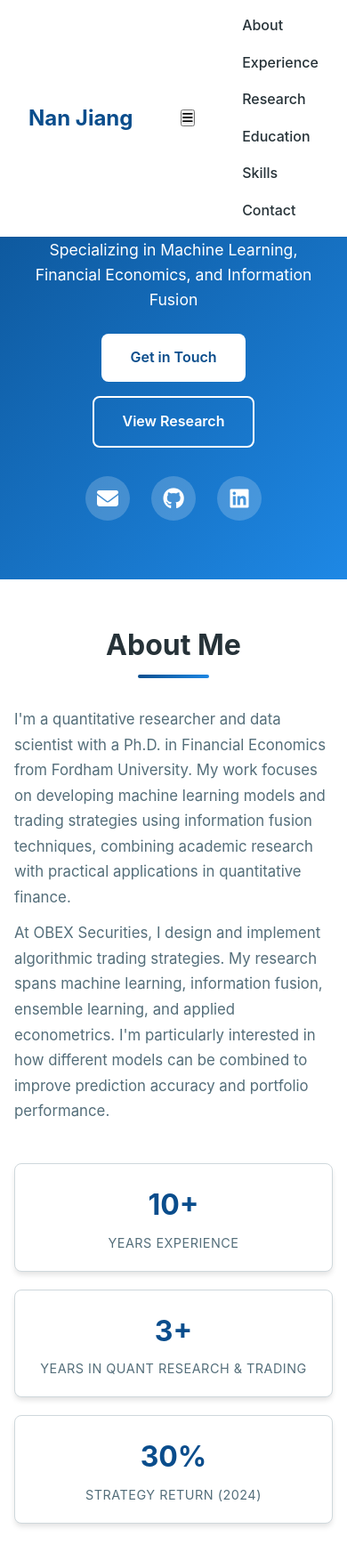
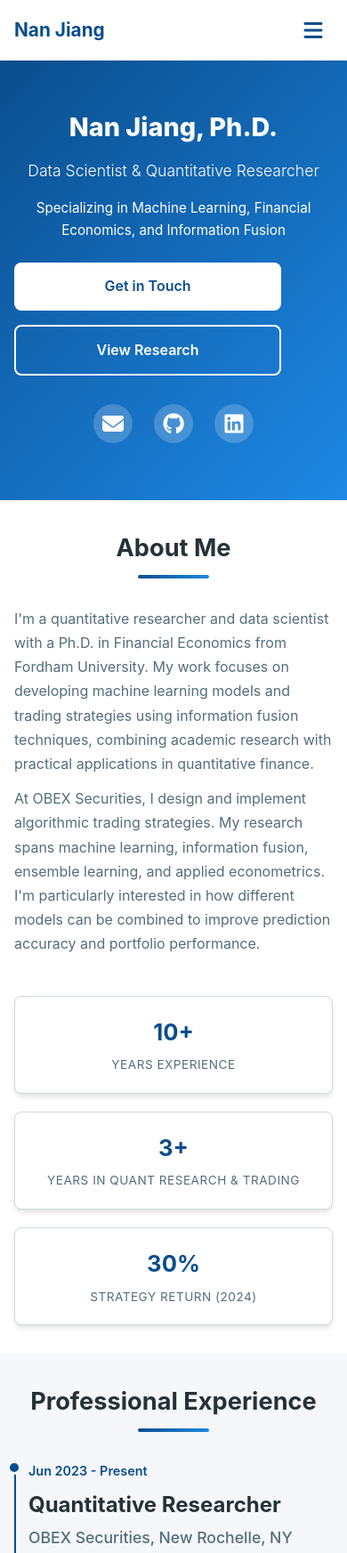
Before and after one commit to nathan-jiang/nathan-jiang.github.io, a plain HTML site: page index.html in a window 390 px wide. Shown: the top 1745 px of the page at 89% size. Drawn offline with Linux system fonts and the light colour scheme.

Commit message:
Enhance mobile and tablet compatibility for iPhone and iPad

```diff
--- a/css/style.css
+++ b/css/style.css
@@ -659,53 +659,191 @@ img {
     }
 }
 
+/* ===== Mobile Menu ===== */
+.mobile-menu-btn {
+    display: none;
+    background: none;
+    border: none;
+    font-size: 1.5rem;
+    color: var(--primary-color);
+    cursor: pointer;
+    padding: 0.5rem;
+    min-width: 44px;
+    min-height: 44px;
+}
+
 /* ===== Responsive Design ===== */
+
+/* iPad Pro and large tablets */
+@media (max-width: 1024px) {
+    .about-content {
+        gap: 1.5rem;
+    }
+
+    .stat h3 {
+        font-size: 1.8rem;
+    }
+}
+
+/* iPad and tablets */
 @media (max-width: 768px) {
+    .mobile-menu-btn {
+        display: flex;
+        align-items: center;
+        justify-content: center;
+    }
+
     .nav-menu {
+        position: absolute;
+        top: 100%;
+        left: 0;
+        right: 0;
+        background-color: var(--bg-white);
         flex-direction: column;
-        gap: 1rem;
+        gap: 0;
+        padding: 1rem 0;
+        box-shadow: var(--shadow-md);
+        display: none;
+    }
+
+    .nav-menu.active {
+        display: flex;
+    }
+
+    .nav-menu a {
+        padding: 1rem 2rem;
+        width: 100%;
+        min-height: 48px;
+        display: flex;
+        align-items: center;
+    }
+
+    .hero {
+        min-height: 60vh;
+        padding: 1.5rem;
     }
 
     .hero-title {
-        font-size: 2.5rem;
+        font-size: 2.2rem;
     }
 
     .hero-subtitle {
-        font-size: 1.4rem;
+        font-size: 1.3rem;
+    }
+
+    .hero-description {
+        font-size: 1rem;
     }
 
     .about-content {
         grid-template-columns: 1fr;
+        gap: 2rem;
     }
 
     .timeline {
-        padding-left: 2rem;
+        padding-left: 1.5rem;
     }
 
     .timeline-item::before {
-        left: -2.5rem;
+        left: -2rem;
     }
 
     .section {
-        padding: 3rem 1rem;
+        padding: 2.5rem 1.5rem;
+    }
+
+    .section-title {
+        font-size: 1.9rem;
     }
 
     .hero-buttons {
         flex-direction: column;
-        align-items: center;
+        width: 100%;
+        max-width: 300px;
+    }
+
+    .btn {
+        width: 100%;
+        text-align: center;
+    }
+
+    .social-links a {
+        width: 44px;
+        height: 44px;
+    }
+
+    .projects-grid,
+    .education-grid,
+    .skills-grid {
+        grid-template-columns: 1fr;
+        gap: 1.25rem;
     }
 }
 
+/* iPhone and small mobile */
 @media (max-width: 480px) {
+    #navbar {
+        padding: 0.75rem 0;
+    }
+
+    .nav-container {
+        padding: 0 1rem;
+    }
+
+    .nav-brand {
+        font-size: 1.3rem;
+    }
+
+    .hero {
+        margin-top: 56px;
+        padding: 1rem;
+    }
+
     .hero-title {
-        font-size: 2rem;
+        font-size: 1.8rem;
     }
 
     .hero-subtitle {
-        font-size: 1.2rem;
+        font-size: 1.1rem;
+    }
+
+    .hero-description {
+        font-size: 0.95rem;
+    }
+
+    .section {
+        padding: 2rem 1rem;
     }
 
     .section-title {
-        font-size: 2rem;
+        font-size: 1.7rem;
+    }
+
+    .about-text p {
+        font-size: 1rem;
+    }
+
+    .stat h3 {
+        font-size: 1.6rem;
+    }
+
+    .stat p {
+        font-size: 0.85rem;
+    }
+
+    .project-card,
+    .education-card,
+    .skill-category {
+        padding: 1.25rem;
+    }
+
+    .timeline {
+        padding-left: 1rem;
+    }
+
+    .timeline-item::before {
+        left: -1.5rem;
+        width: 10px;
+        height: 10px;
     }
 }
--- a/index.html
+++ b/index.html
@@ -2,10 +2,16 @@
 <html lang="en">
 <head>
     <meta charset="UTF-8">
-    <meta name="viewport" content="width=device-width, initial-scale=1.0">
+    <meta name="viewport" content="width=device-width, initial-scale=1.0, maximum-scale=5.0, user-scalable=yes">
     <meta name="description" content="Nan Jiang - Data Scientist & Quantitative Researcher specializing in Machine Learning, Financial Economics, and Information Fusion">
     <meta name="keywords" content="Data Science, Machine Learning, Quantitative Research, Financial Economics, Python, Information Fusion">
     <meta name="author" content="Nan Jiang">
+
+    <!-- iOS Meta Tags -->
+    <meta name="apple-mobile-web-app-capable" content="yes">
+    <meta name="apple-mobile-web-app-status-bar-style" content="default">
+    <meta name="apple-mobile-web-app-title" content="Nan Jiang">
+
     <title>Nan Jiang | Data Scientist & Quantitative Researcher</title>
     <link rel="stylesheet" href="css/style.css">
     <link rel="stylesheet" href="https://cdnjs.cloudflare.com/ajax/libs/font-awesome/6.4.0/css/all.min.css">
```
